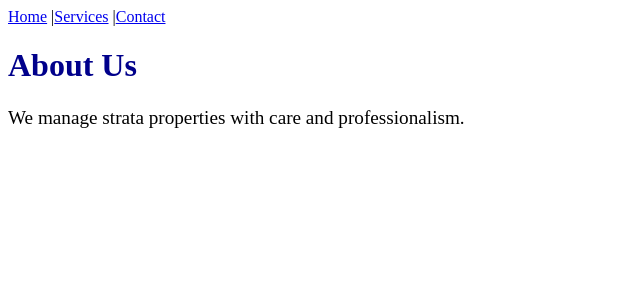
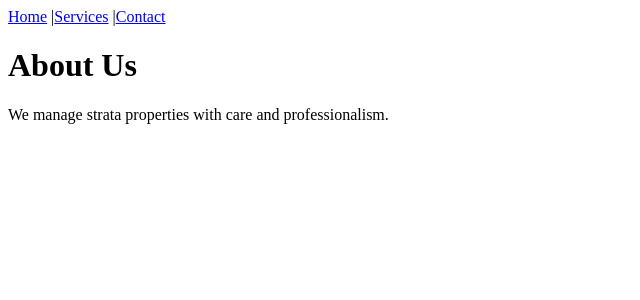
Before and after one commit to sukarim152/strata_managment, a Next.js app: page /about in a window 1280 px wide. Shown: the top 300 px of the page, without its empty margins (0-640 px from the left). Built offline with nearby package versions, Linux system fonts and the light colour scheme.

Commit message:
Update about.js

```diff
--- a/pages/about.js
+++ b/pages/about.js
@@ -1,5 +1,4 @@
 // pages/about.js
-import styles from '../styles/about.module.css';
 import Link from 'next/link';
 
 export default function About() {
@@ -11,10 +10,8 @@ export default function About() {
         <Link href="/contact">Contact</Link>
       </nav>
 
-      <h1 className={styles.title}>About Us</h1>
-      <p className={styles.paragraph}>
-        We manage strata properties with care and professionalism.
-      </p>
+      <h1>About Us</h1>
+      <p>We manage strata properties with care and professionalism.</p>
     </div>
   );
 }
```
